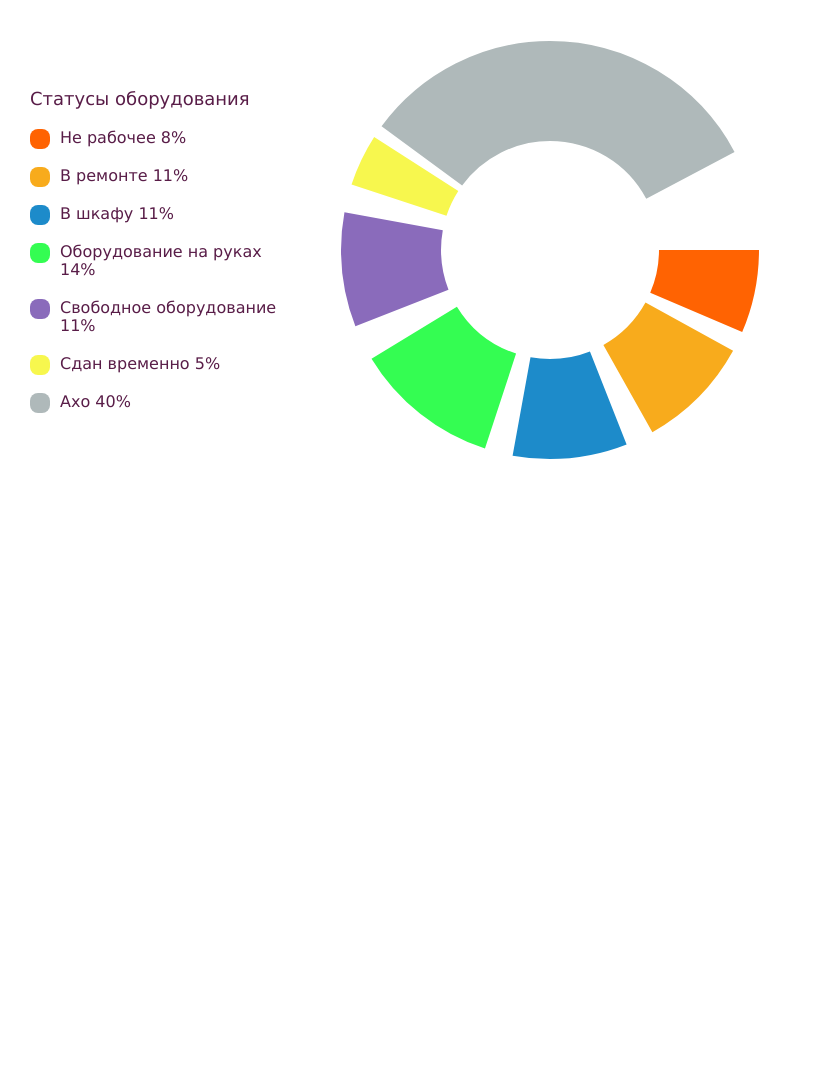
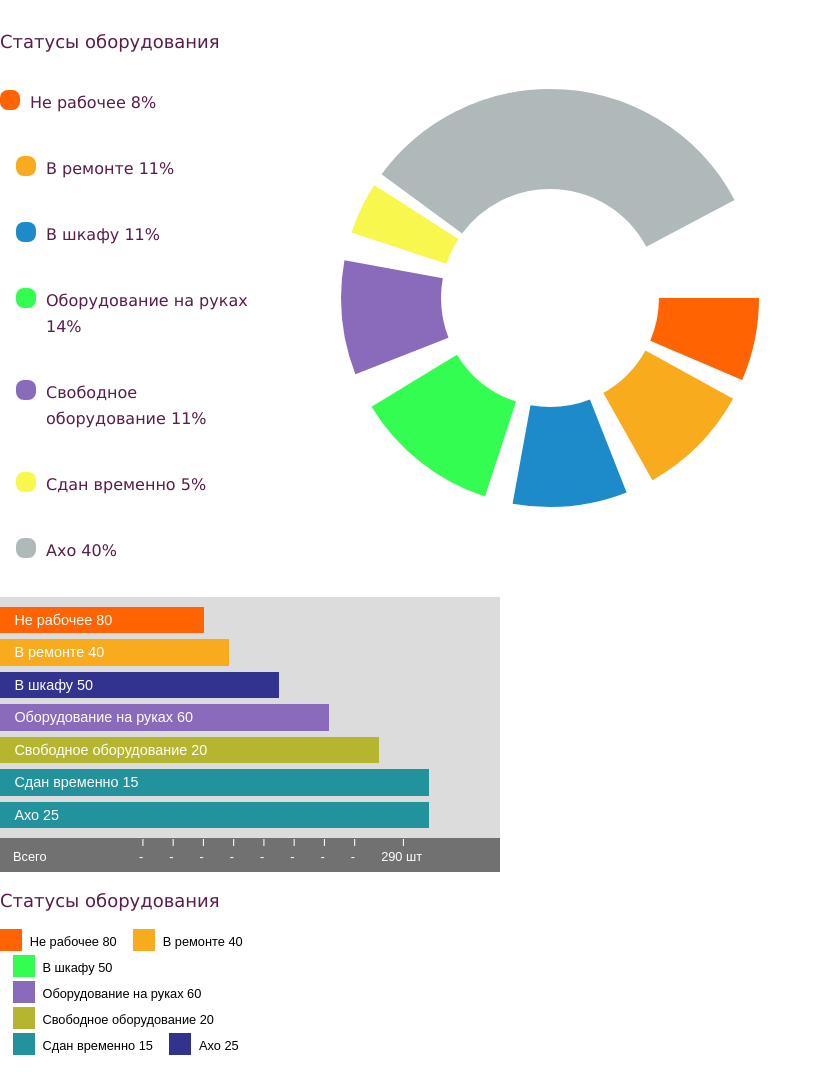
Before and after one commit to leks2023/leks2023.github.io, a plain HTML site: page index.html in a window 1280 px wide. Shown: the whole page, without its empty margins (0-822 px from the left). Before the commit the page ends 800 px from the top, so only its background shows below. Drawn offline with Linux system fonts and the light colour scheme.

Commit message:
Update index.html
ghfbcbfcbf

```diff
--- a/index.html
+++ b/index.html
@@ -210,5 +210,272 @@ captionsList.forEach(function (item, index) {
 });
 </script>
 
+<div>
+    <style>
+.upgrade-chart {
+  font: 0.9em/1.5 "Myriad Pro", sans-serif;
+  list-style: none;
+  margin: 0;
+  padding: 0.3em 0;
+  background: #dcdcdc;
+  /*background: linear-gradient(to right, #dcdcdc, #dcdcdc 45%, #aee9ff 45%, #aee9ff 60%, #00aeef 60%, #00aeef);*/
+  width: 500px;
+}
+.upgrade-chart li {
+  background-color: #004761;
+  color: transparent;
+  margin: 0.4em 0;
+  padding: 0.2em 1em;
+  overflow: hidden;
+  animation: bar-one 2.5s 1 forwards;
+  height: 21px;
+}
+.upgrade-chart li.popular {
+  background-color: #34fd52;
+}
+.upgrade-chart li.speed-30 {
+  animation-name: bar-one;
+  background-color: #ff6302;
+}
+.upgrade-chart li.speed-40 {
+  animation-name: bar-two;
+  background-color: #f8ab1c;
+}
+.upgrade-chart li.speed-50 {
+  animation-name: bar-three;
+  background-color: #34fd52;
+}
+.upgrade-chart li.speed-60 {
+  animation-name: bar-four;
+  background-color: #8a6bbb;
+}
+.upgrade-chart li.speed-70 {
+  animation-name: bar-five;
+  background-color: #b5b52f;
+}
+.upgrade-chart li.speed-80 {
+  animation-name: bar-six;
+  background-color: #22929c;
+}
+.upgrade-chart li.speed-50 {
+  animation-name: bar-seven;
+  background-color: #32338e;
+}
+
+.mph {
+  list-style: none;
+  margin: 0;
+  padding: 0;
+  background: #717171;
+  overflow: hidden;
+  width: 500px;
+  color: #fff;
+  font: 0.8em/38px "Myriad Pro", sans-serif;
+  height: 34px;
+}
+.mph li {
+  float: left;
+  padding: 0 13px;
+  position: relative;
+}
+.mph li:first-child {
+  width: 100px;
+}
+.mph li:first-child:before {
+  content: "";
+}
+.mph li:before {
+  content: "|";
+  position: absolute;
+  overflow: hidden;
+  line-height: 1;
+  height: 8px;
+  left: 50%;
+}
+
+.legend {
+  list-style: none;
+  margin: 1em 0;
+  padding: 0;
+  font: 0.8em/1.5 "Myriad Pro", sans-serif;
+}
+.legend li {
+  display: inline-block;
+  position: relative;
+  line-height: 26px;
+  margin-left: 1em;
+}
+.legend li:first-child {
+  margin-left: 0;
+}
+.caption-item1:before {
+  content: "";
+  float: left;
+  margin-right: 0.6em;
+  width: 22px;
+  height: 22px;
+  background: #ff6302;
+}
+.caption-item2:before {
+  content: "";
+  float: left;
+  margin-right: 0.6em;
+  width: 22px;
+  height: 22px;
+  background: #f8ab1c;
+}
+.caption-item3:before {
+  content: "";
+  float: left;
+  margin-right: 0.6em;
+  width: 22px;
+  height: 22px;
+  background: #34fd52;
+}
+.caption-item4:before {
+  content: "";
+  float: left;
+  margin-right: 0.6em;
+  width: 22px;
+  height: 22px;
+  background: #8a6bbb;
+}
+.caption-item5:before {
+  content: "";
+  float: left;
+  margin-right: 0.6em;
+  width: 22px;
+  height: 22px;
+  background: #b5b52f;
+}
+.caption-item6:before {
+  content: "";
+  float: left;
+  margin-right: 0.6em;
+  width: 22px;
+  height: 22px;
+  background: #22929c;
+}
+.caption-item7:before {
+  content: "";
+  float: left;
+  margin-right: 0.6em;
+  width: 22px;
+  height: 22px;
+  background: #32338e;
+}
+.legend li.popular {
+  width: 250px;
+}
+.legend li.fish:before {
+  background: #dcdcdc;
+}
+.legend li.tube:before {
+  background: #aee9ff;
+}
+.legend li.ski:before {
+  background: #00aeef;
+}
+
+@keyframes bar-one {
+  0% {
+    width: 0;
+  }
+  100% {
+    width: 35%;
+    color: #fff;
+  }
+}
+@keyframes bar-two {
+  0% {
+    width: 0;
+  }
+  100% {
+    width: 40%;
+    color: #fff;
+  }
+}
+@keyframes bar-three {
+  0% {
+    width: 0;
+  }
+  100% {
+    width: 50%;
+    color: #fff;
+  }
+}
+@keyframes bar-four {
+  0% {
+    width: 0;
+  }
+  100% {
+    width: 60%;
+    color: #fff;
+  }
+}
+@keyframes bar-five {
+  0% {
+    width: 0;
+  }
+  100% {
+    width: 70%;
+    color: #fff;
+  }
+}
+@keyframes bar-six {
+  0% {
+    width: 0;
+  }
+  100% {
+    width: 80%;
+    color: #fff;
+  }
+}
+@keyframes bar-seven {
+  0% {
+    width: 0;
+  }
+  100% {
+    width: 50%;
+    color: #fff;
+  }
+}
+</style>
+
+<ul class="upgrade-chart">
+  <li class="speed-30">Не рабочее 80</li>
+  <li class="speed-40">В ремонте 40</li>
+  <li class="speed-50">В шкафу 50</li>
+  <li class="speed-60 popular">Оборудование на руках 60</li>
+  <li class="speed-70">Свободное оборудование 20</li>
+  <li class="speed-80">Сдан временно 15</li>
+  <li class="speed-80">Ахо 25</li>
+</ul>
+<ul class="mph">
+  <li>Всего</li>
+  <li>-</li>
+  <li>-</li>
+  <li>-</li>
+  <li>-</li>
+  <li>-</li>
+  <li>-</li>
+  <li>-</li>
+  <li>-</li>
+  <li>290 шт</li>
+</ul>
+<div class="legend111">
+  <p class="title">Статусы оборудования</p>
+  <ul class="legend">
+    <li class="caption-item1">Не рабочее 80</li>
+    <li class="caption-item2">В ремонте 40</li>
+    <li class="caption-item3">В шкафу 50</li>
+    <li class="caption-item4">Оборудование на руках 60</li>
+    <li class="caption-item5">Свободное оборудование 20</li>
+    <li class="caption-item6">Сдан временно 15</li>
+    <li class="caption-item7">Ахо 25</li>
+  </ul>
+</div>
+</div>
+
 </body>
 </html>
```
